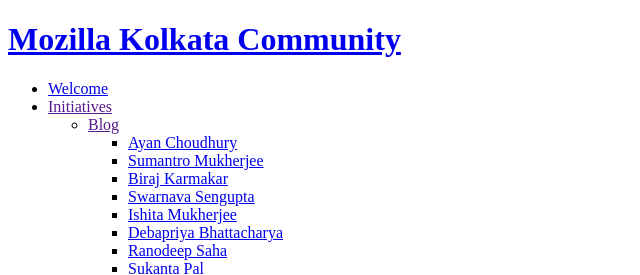
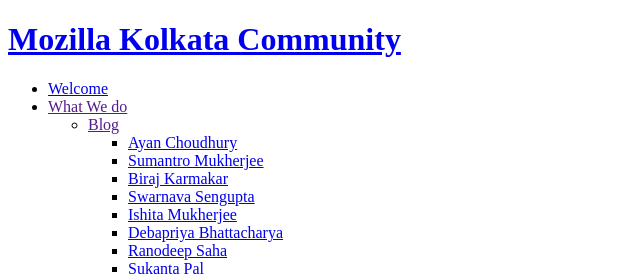
Before and after one commit to dbbhattacharya/mozillakolkata.github.io, a plain HTML site: page Webmaker.html in a window 1280 px wide. Shown: the top 275 px of the page, 0-640 px from the left. Drawn offline with Linux system fonts and the light colour scheme; a script that the page names is missing.

Commit message:
Updated Webmaker.html
Updates Menu bar.

```diff
--- a/Webmaker.html
+++ b/Webmaker.html
@@ -37,7 +37,7 @@
 					<ul>
 						<li class="current"><a href="index.html">Welcome</a></li>
 						<li class="submenu">
-							<a href="">Initiatives</a>
+							<a href="">What We do</a>
 							<ul>
 								<li class="submenu">
 									<a href="">Blog</a>
```
